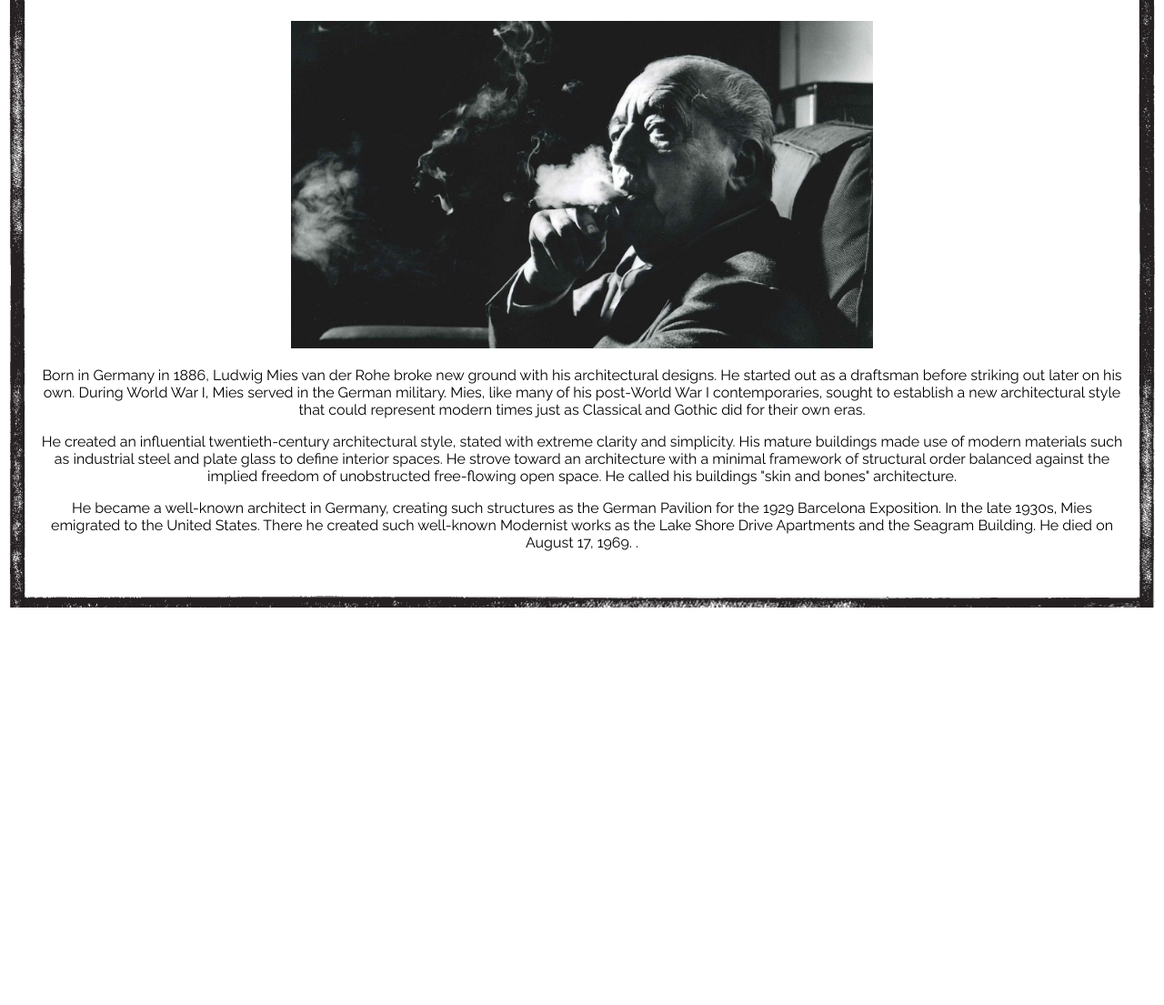
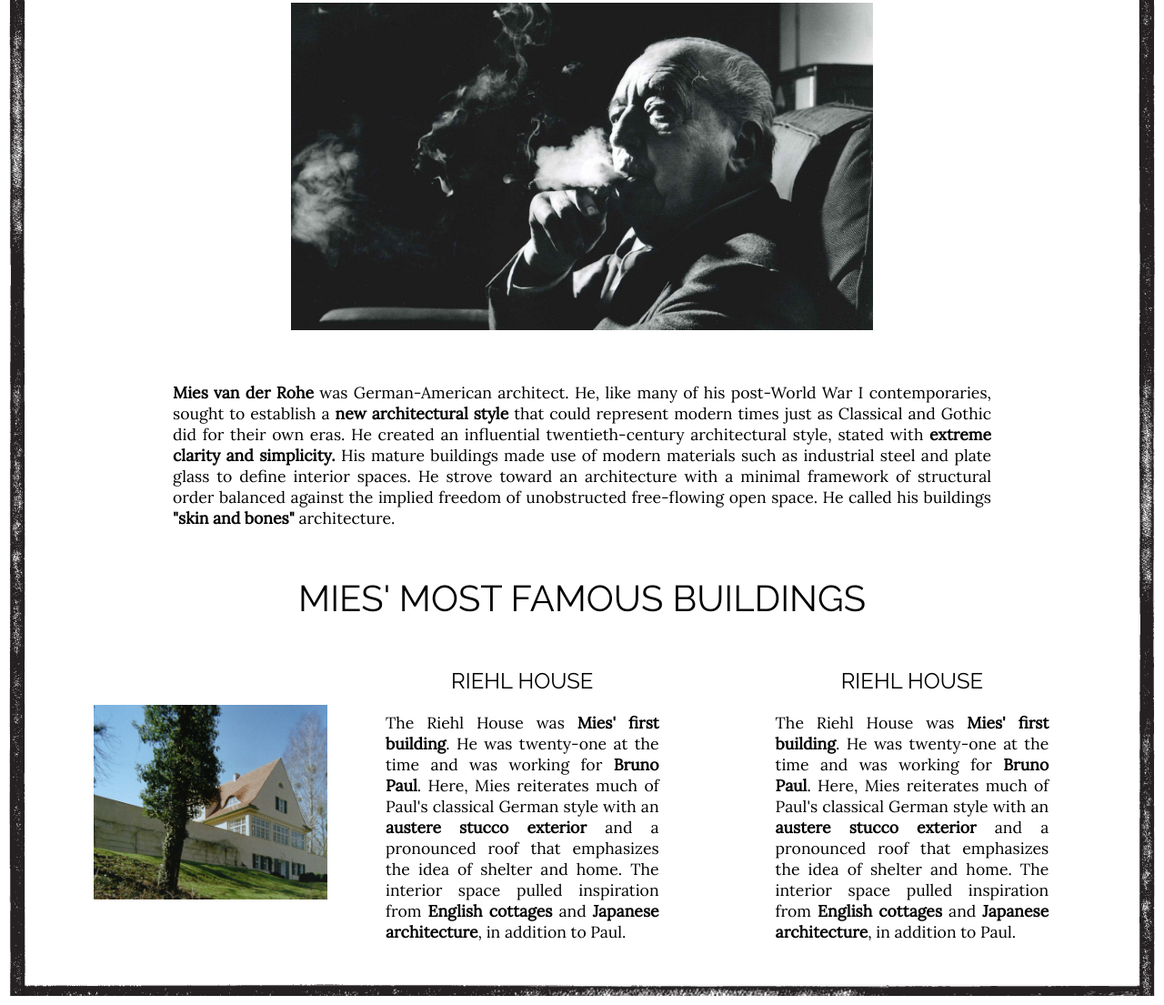
Before and after one commit to mapuwa/Tribute-page, a plain HTML site: page index.html in a window 1280 px wide. Shown: the part 300-1405 px from the top of the page at 91% size. Before the commit the page ends 978 px from the top, so only its background shows below. Drawn offline with Linux system fonts and the light colour scheme.

Commit message:
First building in work section

```diff
--- a/index.html
+++ b/index.html
@@ -7,39 +7,64 @@
     <link href='https://fonts.googleapis.com/css?family=Raleway:400,300,600' rel='stylesheet' type='text/css'>
     <link href='https://fonts.googleapis.com/css?family=Josefin+Sans:400,600,300' rel='stylesheet' type='text/css'>
 
+    <link href='https://fonts.googleapis.com/css?family=Lora' rel='stylesheet' type='text/css'>
+
     <link rel="stylesheet" href="style.css">
 
 
 </head>
 <body>
-<header>
-    <div class="container">
-        <h1>Ludwig Mies van der Rohe</h1>
+
+<div class="container">
+    <header class="header">
+        <h1>Ludwig Mies van der&nbsp;Rohe</h1>
         <h2>1886 - 1969</h2>
-        <img src="mies02.jpg" alt="Ludwig Mies van der&nbsp;Rohe">
+        <img src="mies02.jpg" alt="Ludwig Mies van der Rohe">
 
         <p>
-            Born in Germany in 1886, Ludwig Mies van der Rohe broke new ground with his architectural designs.
-            He started out as a draftsman before striking out later on his own. During World War I, Mies
-            served in the German military. Mies, like many of his post-World War I contemporaries, sought to establish
-            a new architectural style that could represent modern times just as Classical and Gothic did for their own
-            eras.
+            <strong>Mies van der Rohe</strong> was German-American architect. He, like many of his post-World War I
+            contemporaries, sought to establish a <strong>new architectural style</strong> that could represent modern
+            times just as Classical and Gothic did for their own eras. He created an influential twentieth-century
+            architectural style, stated with <strong>extreme clarity and simplicity.</strong> His mature buildings made
+            use of modern materials such as industrial steel and plate glass to define interior spaces. He strove toward
+            an architecture with a minimal framework of structural order balanced against the implied freedom of
+            unobstructed free-flowing open space. He called his buildings <strong>"skin and bones"</strong> architecture.
         </p>
-        <p>
-            He created an influential twentieth-century architectural style, stated with extreme clarity and
-            simplicity. His mature buildings made use of modern materials such as industrial steel and plate glass to
-            define interior spaces. He strove toward an architecture with a minimal framework of structural order
-            balanced against the implied freedom of unobstructed free-flowing open space. He called his buildings
-            "skin and bones" architecture.
-        </p>
-        <p>
-            He became a well-known architect in Germany, creating such
-            structures as the German Pavilion for the 1929 Barcelona Exposition. In the late 1930s, Mies
-            emigrated to the United States. There he created such well-known Modernist works as the Lake Shore
-            Drive Apartments and the Seagram Building. He  died on August 17, 1969. .
-        </p>
-    </div>
+    </header>
+    <article class="work">
+        <h1>Mies' most famous buildings</h1>
+        <ul class="worklist">
+            <li>
+                <div class="worklist__image">
+                    <img src="riehl.jpg" alt="Riehl House">
+                </div>
+                <div class="worklist__description">
+                    <h2>Riehl House</h2>
+                    <p>
+                        The Riehl House was <strong>Mies' first building</strong>. He was twenty-one at the time and was working for <strong>Bruno Paul</strong>.
+                        Here, Mies reiterates much of Paul's classical German style with an <strong>austere stucco exterior</strong> and a pronounced
+                        roof that emphasizes the idea of shelter and home. The interior space pulled inspiration from <strong>English cottages</strong>
+                        and <strong>Japanese architecture</strong>, in addition to Paul.
+                    </p>
+                </div>
 
-</header>
+                <div class="worklist__description">
+                    <h2>Riehl House</h2>
+                    <p>
+                        The Riehl House was <strong>Mies' first building</strong>. He was twenty-one at the time and was working for <strong>Bruno Paul</strong>.
+                        Here, Mies reiterates much of Paul's classical German style with an <strong>austere stucco exterior</strong> and a pronounced
+                        roof that emphasizes the idea of shelter and home. The interior space pulled inspiration from <strong>English cottages</strong>
+                        and <strong>Japanese architecture</strong>, in addition to Paul.
+                    </p>
+                </div>
+
+
+
+            </li>
+        </ul>
+
+    </article>
+</div>
+
 </body>
 </html>
--- a/style.css
+++ b/style.css
@@ -4,7 +4,6 @@ html {
 body {
     margin: 10px;
     padding: 0px 1vw;
-    font-family: 'Raleway', sans-serif; /* 'Josefin Sans', */
     /* Vertical border lines*/
     background: url('vert.png') repeat-y top left,
                 url('vert.png') repeat-y right -60vw;
@@ -23,29 +22,82 @@ body::after {
 }
 
 .container {
+    text-align: center;
     min-height: 90vh;
-    padding: 20px;
+    padding: 0 40px;
 }
 
-header {
-    text-align: center;
+/* Typography */
+body {
+    font-family: 'Lora', serif;
 }
-header h1 {
+h1, h2, h3, h4, h5, h6 {
+    font-family: 'Raleway', sans-serif; /* 'Josefin Sans', */
+    text-transform: uppercase;
     font-weight: 400;
+}
+p {
+    font-size: 1.1em;
+    text-align: justify;
+}
+
+/* Header */
+
+.header h1 {
     font-size: 3.5em;
-    text-transform: uppercase;
     margin: 1.6em auto 0.2em auto;
 }
-header h2 {
-    font-weight: 400;
-    margin: 0;
-    margin-bottom: 3em;
+.header h2 {
+    margin: 0 auto 3em auto;
 }
-header img {
+.header img {
     width: 60vw;
 }
+.header p {
+    max-width: 900px;
+    margin: 3em auto;
+}
+
+/*Work */
+.work h1 {
+    font-size: 2.5em;
+}
+.worklist {
+    list-style: none;
+}
+.worklist li {
+    display: flex;
+    flex-direction: column-reverse;
+    align-items: center;
+}
+.worklist__image img {
+    width: 60vw;
+}
+.worklist__description p{
+    padding: 0 5vw;
+    font-size: 1em;
+}
+
+@media (min-width: 750px) {
+    .worklist li {
+        flex-direction: row;
+    }
+    .worklist__image img {
+        width: 100%;
+    }
+    .worklist__image {
+        flex: 3;
+    }
+    .worklist__description {
+        flex: 5;
+    }
+}
+
 @media (min-width: 1200px) {
-    header img {
+    .header img {
         width: 50vw;
     }
+    .worklist__description p{
+        font-size: 1.1em;
+    }
 }
```
Also changed, not shown: riehl.jpg (added), 1 other file.
